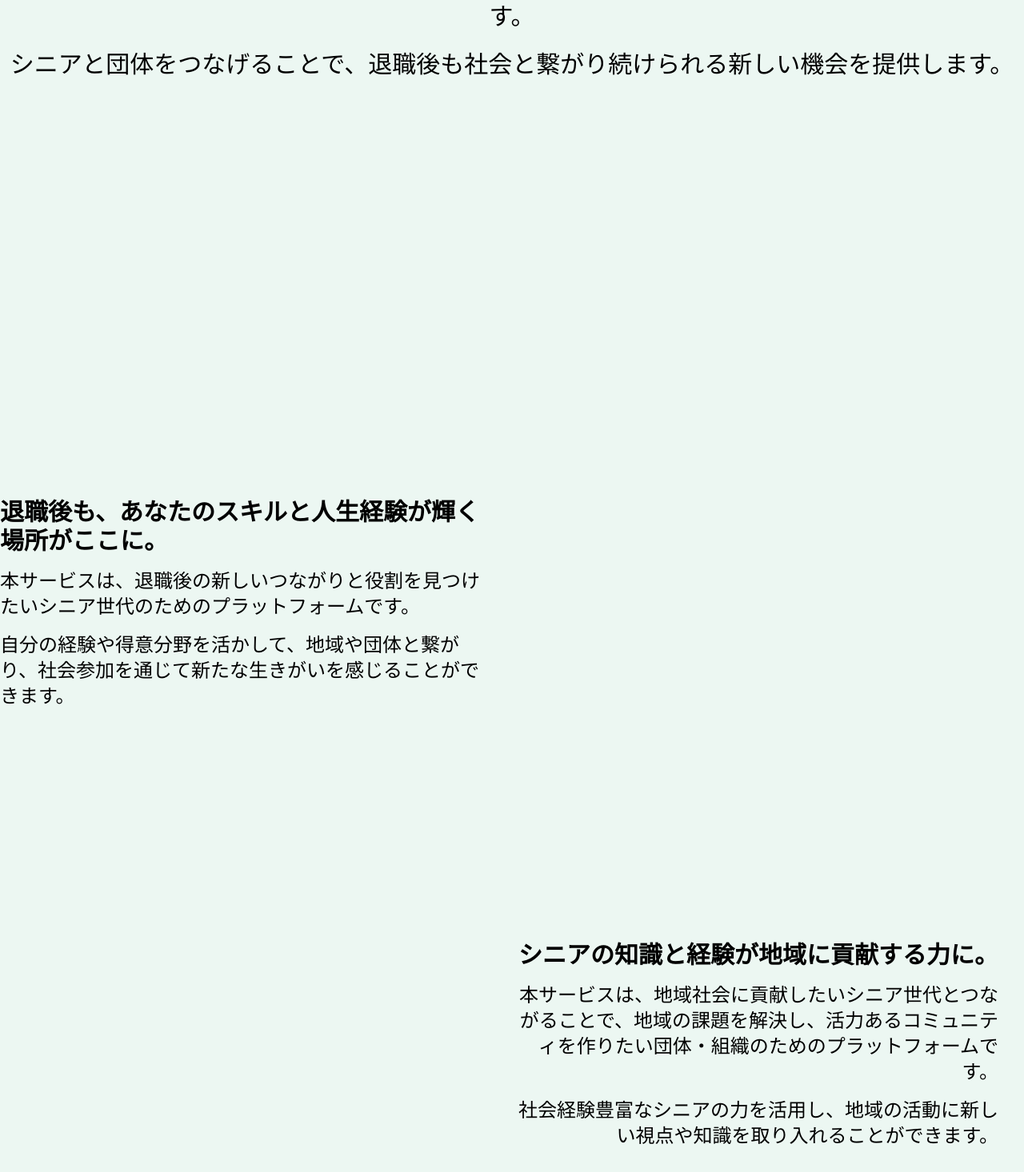
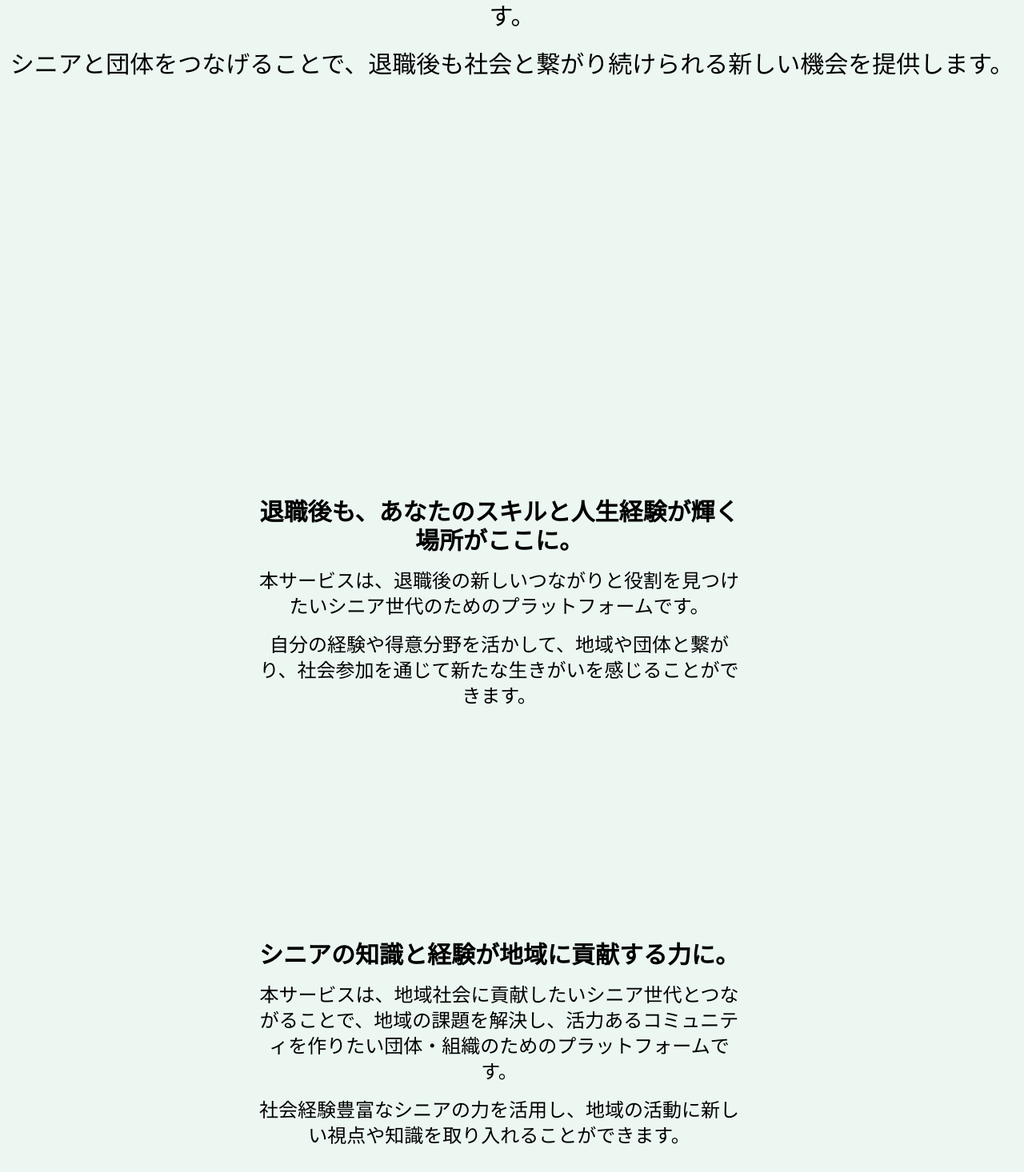
Before and after one commit to Yuka-Matsumoto/NENRIN, a Next.js app in the folder frontend/: page / in a window 1280 px wide. Shown: the part 584-2050 px from the top of the page at 80% size. Built offline with nearby package versions, Linux system fonts and the light colour scheme.

Commit message:
🚧page routing

```diff
--- a/frontend/components/Auth/LoginForm.tsx
+++ b/frontend/components/Auth/LoginForm.tsx
@@ -119,7 +119,7 @@ const LoginForm = () => {
                 </div>
                 <p className="mt-4 text-center text-sm text-gray-600">
                     アカウントをお持ちでない方は
-                    <a href="/signup" className="font-medium text-[#2e8b57] hover:text-[#236b44]">
+                    <a href="/account/create" className="font-medium text-[#2e8b57] hover:text-[#236b44]">
                         こちら
                     </a>
                     から新規登録
--- a/frontend/components/layout/Header.tsx
+++ b/frontend/components/layout/Header.tsx
@@ -7,7 +7,11 @@ const Header = () => {
             <Link href="/" passHref>
                 <h1 className="text-brown-700 text-3xl font-bold p-1">N E N R I N</h1>
             </Link>
-            <p className="text-brown-700 ml-auto pr-1">L O G I N(会員の方)</p>
+            <Link href="/account/login" passHref>
+                <p className="text-brown-700 ml-auto pr-1 cursor-pointer">
+                    L O G I N(会員の方)
+                </p>
+            </Link>
         </div>
     )
 }
--- a/frontend/src/app/page.tsx
+++ b/frontend/src/app/page.tsx
@@ -32,8 +32,8 @@ export default function HomePage() {
         <p className="text-3xl">団体ユーザーはシニア向けの求人を掲載し、シニアの力を活用して地域や社会に貢献できます。</p>
         <p className="text-3xl">シニアと団体をつなげることで、退職後も社会と繋がり続けられる新しい機会を提供します。</p>
         {/* <img src="" alt="" /> */}
-        <div className="flex flex-wrap justify-between mt-12" style={{ paddingTop: '500px' }}>
-          <div className="w-full md:w-1/2 text-left md:pr-8 mb-8 md:mb-0">
+        <div className="flex flex-wrap justify-center mt-12" style={{ paddingTop: '500px' }}>
+          <div className="w-full md:w-1/2 text-center md:pr-8 mb-8 md:mb-0">
             <h2 className="text-3xl font-bold mb-4 text-primary">退職後も、あなたのスキルと人生経験が輝く場所がここに。</h2>
             <p className="mb-4 text-2xl">本サービスは、退職後の新しいつながりと役割を見つけたいシニア世代のためのプラットフォームです。</p>
             <p className="mb-4 text-2xl">自分の経験や得意分野を活かして、地域や団体と繋がり、社会参加を通じて新たな生きがいを感じることができます。</p>
@@ -43,14 +43,16 @@ export default function HomePage() {
           </div>
         </div>
 
-        <div className="flex flex-wrap justify-end mt-12" style={{ paddingTop: '250px' }}>
-          <div className="w-full md:w-1/2 text-right md:pr-8 mb-8 md:mb-0">
+        <div className="flex flex-wrap justify-center mt-12" style={{ paddingTop: '250px' }}>
+          <div className="w-full md:w-1/2 text-center md:pr-8 mb-8 md:mb-0">
             <h2 className="text-3xl font-bold mb-4 text-primary">シニアの知識と経験が地域に貢献する力に。</h2>
             <p className="mb-4 text-2xl">本サービスは、地域社会に貢献したいシニア世代とつながることで、地域の課題を解決し、活力あるコミュニティを作りたい団体・組織のためのプラットフォームです。</p>
             <p className="mb-4 text-2xl">社会経験豊富なシニアの力を活用し、地域の活動に新しい視点や知識を取り入れることができます。</p>
           </div>
         </div>
-        <SeniorUseButton onClick={handleSeniorClick} />
+        <div className="" style={{ paddingBottom: '250px', paddingTop: '250px' }}>
+          <SeniorUseButton onClick={handleSeniorClick} />
+        </div>
         {/* <p className="text-xl font-semibold">団体、自治体、企業の方はこちら</p>
         <UnionUseButton onClick={handleUnionClick} /> */}
       </main>
```
